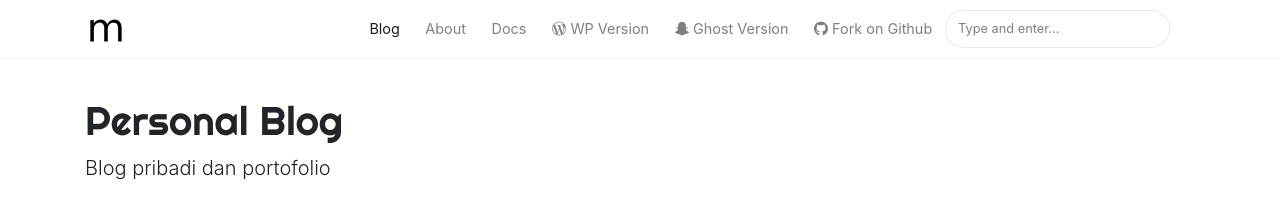
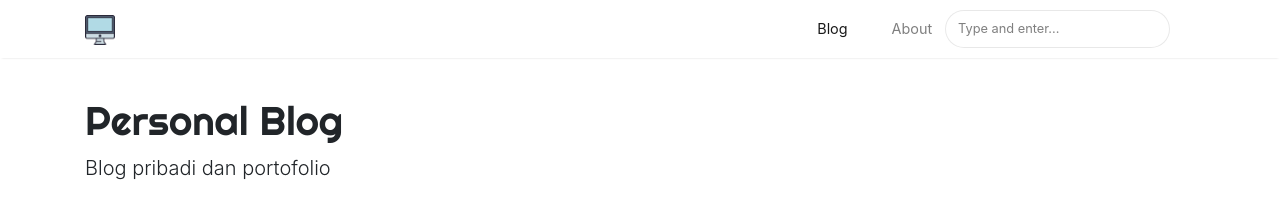
Before and after one commit to dhalul/web, a Jekyll site: the page built from index.html, in a window 1280 px wide. Shown: the top 205 px of the page. Built offline with Jekyll 4.4.1, drawn with Linux system fonts in a browser that asks for light colours; nearby versions of some CDN libraries; the list of posts is cut into pages by our own code.

Commit message:
simple fix

```diff
--- a/_config.yml
+++ b/_config.yml
@@ -17,8 +17,8 @@ authors:
     name: Dhal
     display_name: Dhal
     gravatar: 1fc0d7c504d7af5871e0bc4b7c38bf93
-    email: wowthemesnet@gmail.com
-    web: https://dhal.dev
+    email: me@dhal.dev
+    web: https://ig.dhal.dev
     twitter: https://instagram.com/afdhalnst
     description: "[ Author ]"
 
--- a/_layouts/default.html
+++ b/_layouts/default.html
@@ -72,23 +72,7 @@ ga('send', 'pageview');
                 </li>
 
                 <li class="nav-item">
-                <a class="nav-link" href="{{ site.baseurl }}/about">About</a>
-                </li>
-
-                <li class="nav-item">
-                <a target="_blank" class="nav-link" href="https://bootstrapstarter.com/bootstrap-templates/template-mediumish-bootstrap-jekyll/"> Docs</a>
-                </li>
-
-                <li class="nav-item">
-                <a target="_blank" class="nav-link" href="https://www.wowthemes.net/themes/mediumish-wordpress/"><i class="fab fa-wordpress-simple"></i> WP Version</a>
-                </li>
-
-                <li class="nav-item">
-                <a target="_blank" class="nav-link" href="https://www.wowthemes.net/themes/mediumish-ghost/"><i class="fab fa-snapchat-ghost"></i> Ghost Version</a>
-                </li>
-
-                <li class="nav-item">
-                <a target="_blank" class="nav-link" href="https://github.com/wowthemesnet/mediumish-theme-jekyll"><i class="fab fa-github"></i> Fork on Github</a>
+                <a class="nav-link" href="{{ site.baseurl }}/about"><i class="fab fa-id-card"></i> About</a>
                 </li>
 
                 {% include search-lunr.html %}
```
Also changed, not shown: assets/images/logo.png.
